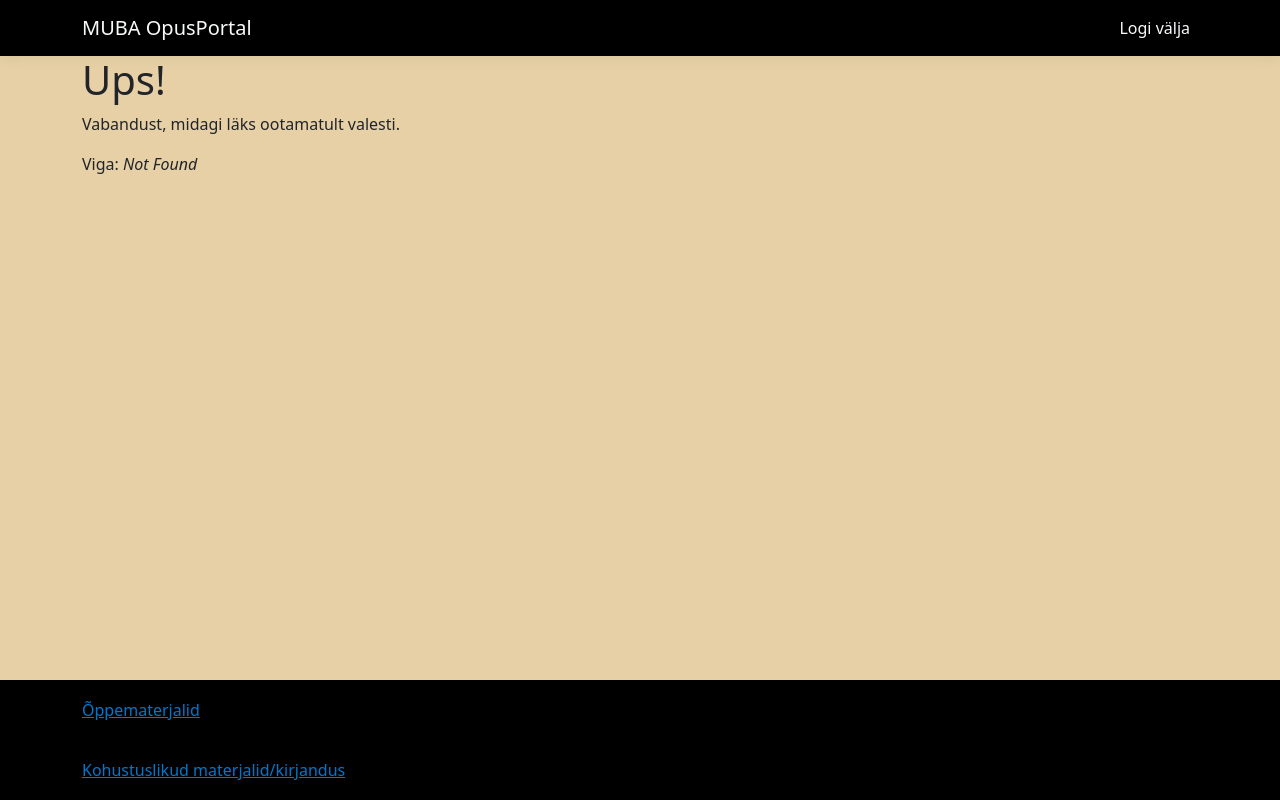
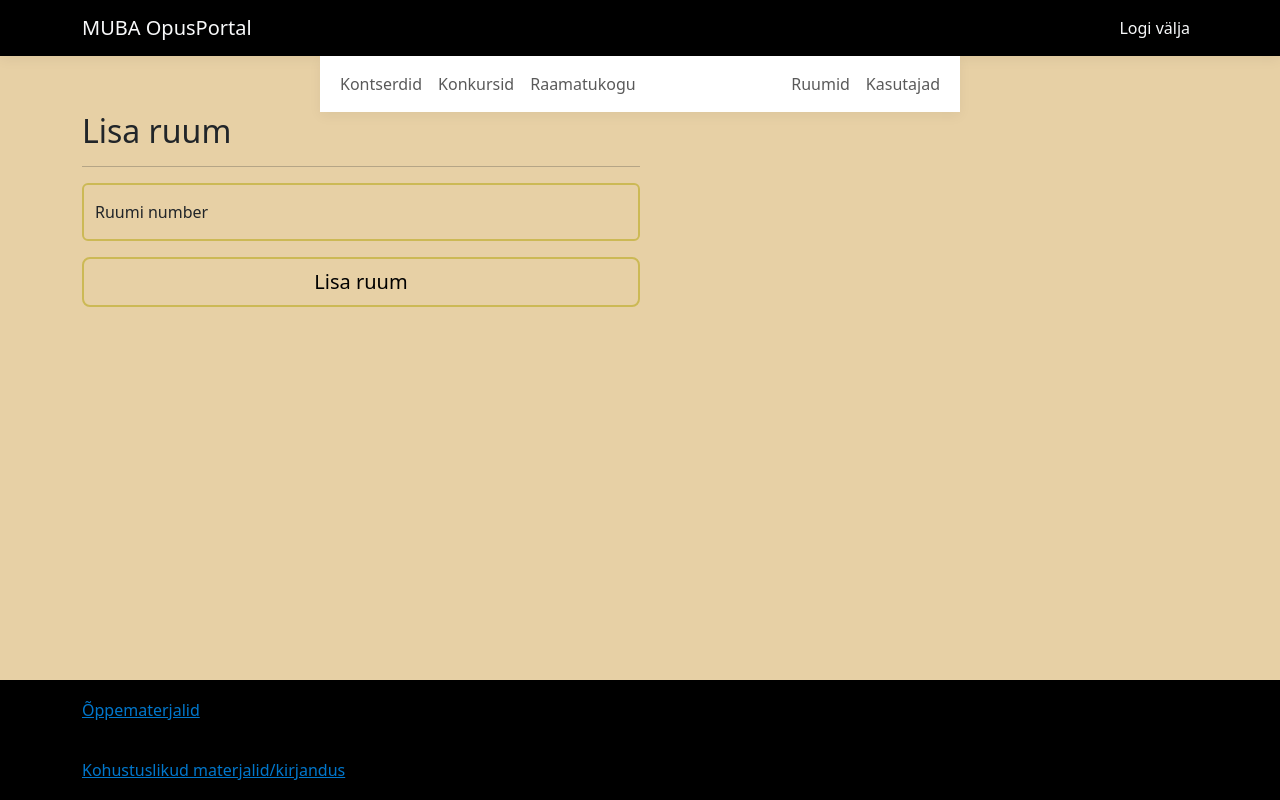
Before and after one commit to andreeuuetoa/opusportal-front-react, a React (Create React App) app: page /lisa-ruum in a window 1280 px wide. Before the commit this address had no page. Built offline with nearby package versions, Linux system fonts and the light colour scheme.

Commit message:
Initial room adding pages

```diff
--- a/src/index.tsx
+++ b/src/index.tsx
@@ -28,6 +28,7 @@ import {EditUser} from "./identity/routes/EditUser";
 import {EditConcert} from "./concerts/routes/EditConcert";
 import {CreateCompetition} from "./competitions/routes/CreateCompetition";
 import Rooms from "./rooms/routes/Rooms";
+import AddRoom from "./rooms/routes/AddRoom";
 
 const router = createBrowserRouter([
     {
@@ -106,6 +107,11 @@ const router = createBrowserRouter([
                 errorElement: <ErrorPage/>
             },
             {
+                path: "/lisa-ruum",
+                element: <AddRoom/>,
+                errorElement: <ErrorPage/>
+            },
+            {
                 path: "/kasutajad",
                 element: <Users/>,
                 errorElement: <ErrorPage/>
--- /dev/null
+++ b/src/rooms/components/RoomNumberValues.ts
@@ -0,0 +1,17 @@
+import {IPostRoomProps} from "../domain/IPostRoomProps";
+import React from "react";
+
+const RoomNumberValues = (roomProps: IPostRoomProps) => {
+    const eventHandler = (e: React.ChangeEvent) => {roomProps.handleChange(e.target as EventTarget & HTMLInputElement)};
+
+    return {
+        value: roomProps.roomData.roomNumber,
+        type: "roomNumber",
+        placeholder: "Ruumi number",
+        autocomplete: "roomNumber",
+        name: "roomNumber",
+        onchange: eventHandler
+    }
+}
+
+export default RoomNumberValues;
--- /dev/null
+++ b/src/rooms/domain/IPostRoomProps.ts
@@ -0,0 +1,6 @@
+import {FormProps} from "../../common/components/form/FormProps";
+import {RoomData} from "../DTO/RoomData";
+
+export interface IPostRoomProps extends FormProps {
+    roomData: RoomData;
+}
--- /dev/null
+++ b/src/rooms/routes/AddRoom.tsx
@@ -0,0 +1,45 @@
+import AddRoomView from "../views/AddRoomView";
+import React, {useContext, useState} from "react";
+import {JWTContext} from "../../root/Root";
+import {useNavigate} from "react-router-dom";
+import {RoomAPI} from "../API/RoomAPI";
+import {RoomData} from "../DTO/RoomData";
+
+const AddRoom = () => {
+    const {setJWTResponse} = useContext(JWTContext);
+
+    const [values, setValues] = useState({
+        roomNumber: ""
+    } as RoomData);
+
+    const [validationErrors, setValidationErrors] = useState([] as string[]);
+
+    const handleChange = (target: EventTarget & HTMLInputElement) => {
+        setValues({...values, [target.name]: target.value});
+    };
+
+    const roomAPI = new RoomAPI(setJWTResponse!);
+    const navigate = useNavigate();
+
+    const onSubmit = async (event: React.MouseEvent) => {
+        event.preventDefault();
+
+        if (values.roomNumber.length === 0) {
+            setValidationErrors(["Ruumi number ei saa olla tühi!"]);
+            return;
+        }
+
+        // Remove errors
+        setValidationErrors([]);
+
+        await roomAPI.create(values);
+
+        navigate("/ruumid");
+    };
+
+    return (
+        <AddRoomView roomData={values} onSubmit={onSubmit} handleChange={handleChange} validationErrors={validationErrors}/>
+    );
+}
+
+export default AddRoom;
--- /dev/null
+++ b/src/rooms/views/AddRoomView.tsx
@@ -0,0 +1,31 @@
+import {IPostRoomProps} from "../domain/IPostRoomProps";
+import {FormPart} from "../../common/viewparts/FormPart";
+import RoomNumberValues from "../components/RoomNumberValues";
+
+const AddRoomView = (roomProps: IPostRoomProps) => {
+    const roomNumberValues = RoomNumberValues(roomProps);
+
+    return (
+        <div className="w-50">
+            <form id="add-book-form" method="post">
+                <h2>Lisa ruum</h2>
+                <hr/>
+
+                <ul style={{'display': roomProps.validationErrors.length === 0 ? 'none' : ''}}>
+                    <li>
+                        {roomProps.validationErrors.length > 0 ? roomProps.validationErrors[0] : ''}
+                    </li>
+                </ul>
+
+                <FormPart fieldElements={roomNumberValues}/>
+                <button
+                    onClick={(e) => roomProps.onSubmit(e)}
+                    className="w-100 btn btn-lg submit-btn">
+                    Lisa ruum
+                </button>
+            </form>
+        </div>
+    );
+}
+
+export default AddRoomView;
```
